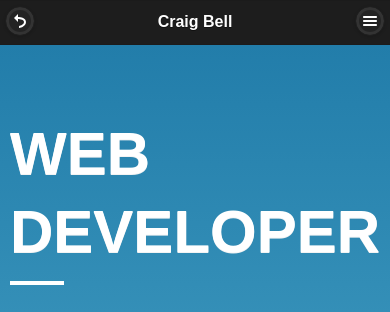
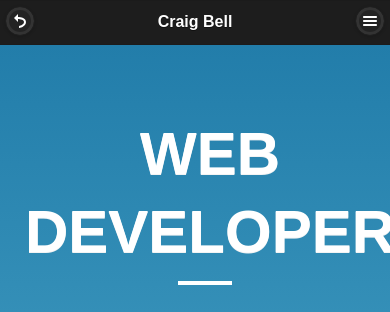
Before and after one commit to redbairn/Profile, a PHP site: page / in a window 390 px wide. Shown: the top 312 px of the page. Run offline with PHP 8.4, Linux system fonts and the light colour scheme.

Commit message:
Layout and colour changes

```diff
--- a/css/style.css
+++ b/css/style.css
@@ -16,9 +16,9 @@ body{
 .bottom-nav-b{
 	background:#3295be;
 }
-
-
-
+#my_title{
+	text-align:center;
+}
 /*Blue and White Sections*/
 .title {
     float: left;
@@ -77,9 +77,6 @@ body{
 .ui-content{
 	padding:0;
 }
-.paragraph-section{
-	padding:2em;
-}
 
 /*Main Section*/
 .main-section {
@@ -113,13 +110,14 @@ body{
     content: ' ';
     display: block;
     width: 50px;
-    margin: 10px auto -10px 0;
+    margin: 10px 0 -10px 48%;
     border: 2px solid #fff;
 }
 .main-section p {
     font-size: 20px;
     color: #deeef5;
     letter-spacing: 1px;
+	text-align:center;
 }
 .section-content {
     padding: 100px 100px;
@@ -155,6 +153,10 @@ body{
     font-size: 14px;
     color: #aac7d9;
     margin-bottom: 10px;
+	text-align:center;
+}
+.box .small{
+	text-align:left;
 }
 .hideMe {
     -moz-animation: cssAnimation 0s ease-in 4s forwards;
@@ -166,6 +168,7 @@ body{
     animation: cssAnimation 0s ease-in 4s forwards;
     -webkit-animation-fill-mode: forwards;
     animation-fill-mode: forwards;
+	text-align:center;
 }
 @keyframes cssAnimation {
     to {
@@ -208,6 +211,9 @@ img#ucd_logo{
 @media screen and (max-width: 480px) {
 	img#ucd_logo{
 		margin-left:4%;
+	}
+	.main-section h1:after {
+		margin: 10px 0 -10px 42%;
 	}
 }
 /*EDUCATION*/
@@ -298,6 +304,9 @@ img#ucd_logo{
 #projects .box h2{
 	color: #52acd1;
 }
+#projects .box:hover h2{
+	color: #fff;
+}
 .white-bg .box p {
     color: #a3d0e3;
 }
@@ -312,7 +321,7 @@ img#ucd_logo{
 	color: #fff;
 }
 .white-bg .box:hover p{
-	color: #DEEEF5;
+	color: #fff;
 }
 .white-bg .ui-link:hover{
 	text-decoration:none;
@@ -320,4 +329,7 @@ img#ucd_logo{
 .white-bg .ui-link{
 	text-decoration:none;
 }
+.white-bg .box:hover .small{
+	color:#fff;
+}
 /*End of hover change state for white*/
--- a/index.html
+++ b/index.html
@@ -86,9 +86,9 @@
 			<a href="#mypanel" data-role="button" data-icon="bars" data-iconpos="notext" data-theme="b" data-inline="true" class="ui-link ui-btn-right ui-btn-b ui-icon-bars ui-btn-icon-notext ui-btn-inline ui-shadow ui-corner-all ui-first-child" role="button">My button</a>
 			<h1>Craig Bell</h1><!--If this is removed the header disappears-->
 		</div><!-- /header -->
-		<div class="main-section paragraph-section">
+		<div class="main-section">
 			<div class="section-content wow fadeInUp">
-				<h1>WEB DEVELOPER</h1>
+				<h1 id="my_title">WEB DEVELOPER</h1>
 				<div class="small hideMe">
 					<img src="images/ninja-46.png" alt="Ninja with sword">
 					<em>.ninja{color:black; visibility: hidden;animation-duration:0.00001s;}</em>
```
